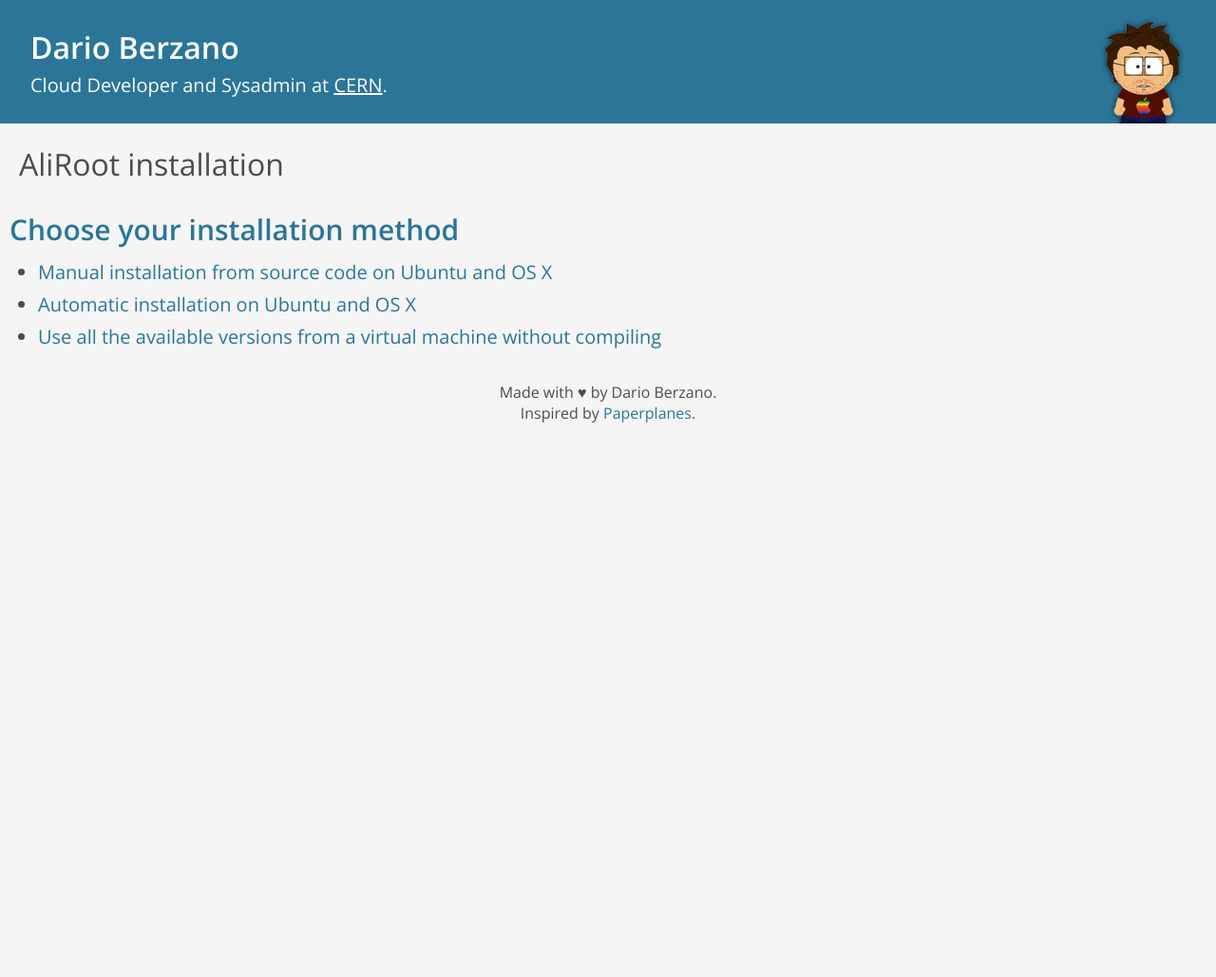
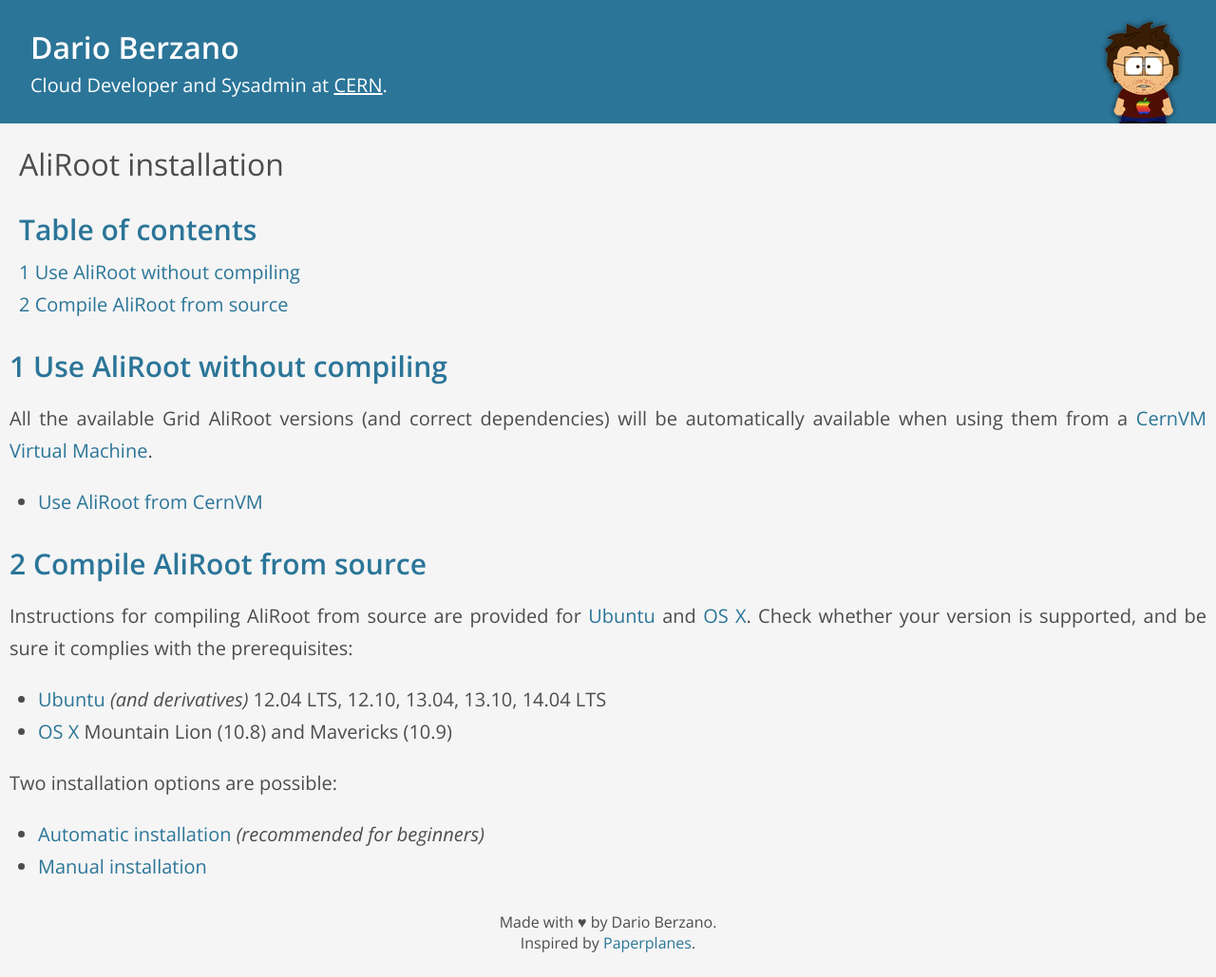
Before and after one commit to dberzano/dberzano.github.io, a Jekyll site: the page built from alice/install-aliroot/index.md, in a window 1280 px wide. Shown: the whole page at 95% size. Built offline with Jekyll 4.4.1, drawn with Linux system fonts in a browser that asks for light colours; Markdown is read by kramdown in place of the engine named in the settings; before the commit the page ends 900 px from its top, so only the background shows below that.

Commit message:
Better installation method selection

```diff
--- a/alice/install-aliroot/index.md
+++ b/alice/install-aliroot/index.md
@@ -2,14 +2,33 @@
 title: "AliRoot installation"
 layout: tweet
 
-createtoc: false
-parnumbers: false
+
 ---
 
 
-Choose your installation method
--------------------------------
+Use AliRoot without compiling
+-----------------------------
 
-*   [Manual installation from source code on Ubuntu and OS X](manual)
-*   [Automatic installation on Ubuntu and OS X](auto)
-*   [Use all the available versions from a virtual machine without compiling](vm)
+All the available Grid AliRoot versions (and correct dependencies) will be
+automatically available when using them from a
+[CernVM Virtual Machine](http://cernvm.cern.ch/).
+
+* [Use AliRoot from CernVM](cernvm)
+
+
+Compile AliRoot from source
+---------------------------
+
+Instructions for compiling AliRoot from source are provided for
+[Ubuntu](http://www.ubuntu.com/) and [OS X](http://www.apple.com/osx).
+Check whether your version is supported, and be sure it complies with
+the **prerequisites**:
+
+* [Ubuntu](prereq-ubuntu) *(and derivatives)* 12.04 LTS, 12.10, 13.04,
+  13.10, 14.04 LTS
+* [OS X](prereq-osx) Mountain Lion (10.8) and Mavericks (10.9)
+
+Two installation options are possible:
+
+* [Automatic installation](auto) *(recommended for beginners)*
+* [Manual installation](manual)
```
